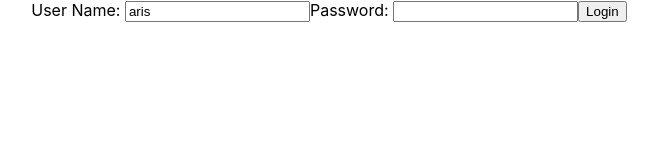
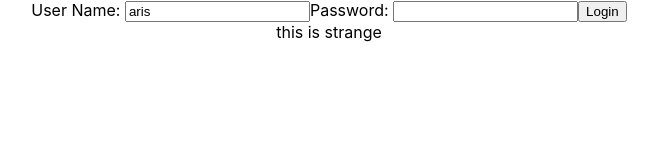
Before and after one commit to ar1st/Todo-App, a React (Create React App) app: page / in a window 1280 px wide. Shown: the top 160 px of the page, without its empty margins (311-969 px from the left). Built offline with nearby package versions, Linux system fonts and the light colour scheme.

Commit message:
test from vs code

```diff
--- a/src/App.js
+++ b/src/App.js
@@ -8,6 +8,7 @@ class App extends Component {
     return (
       <div className="App">
         <TodoApp/>
+        this is strange
       </div>
     );
   }
```
